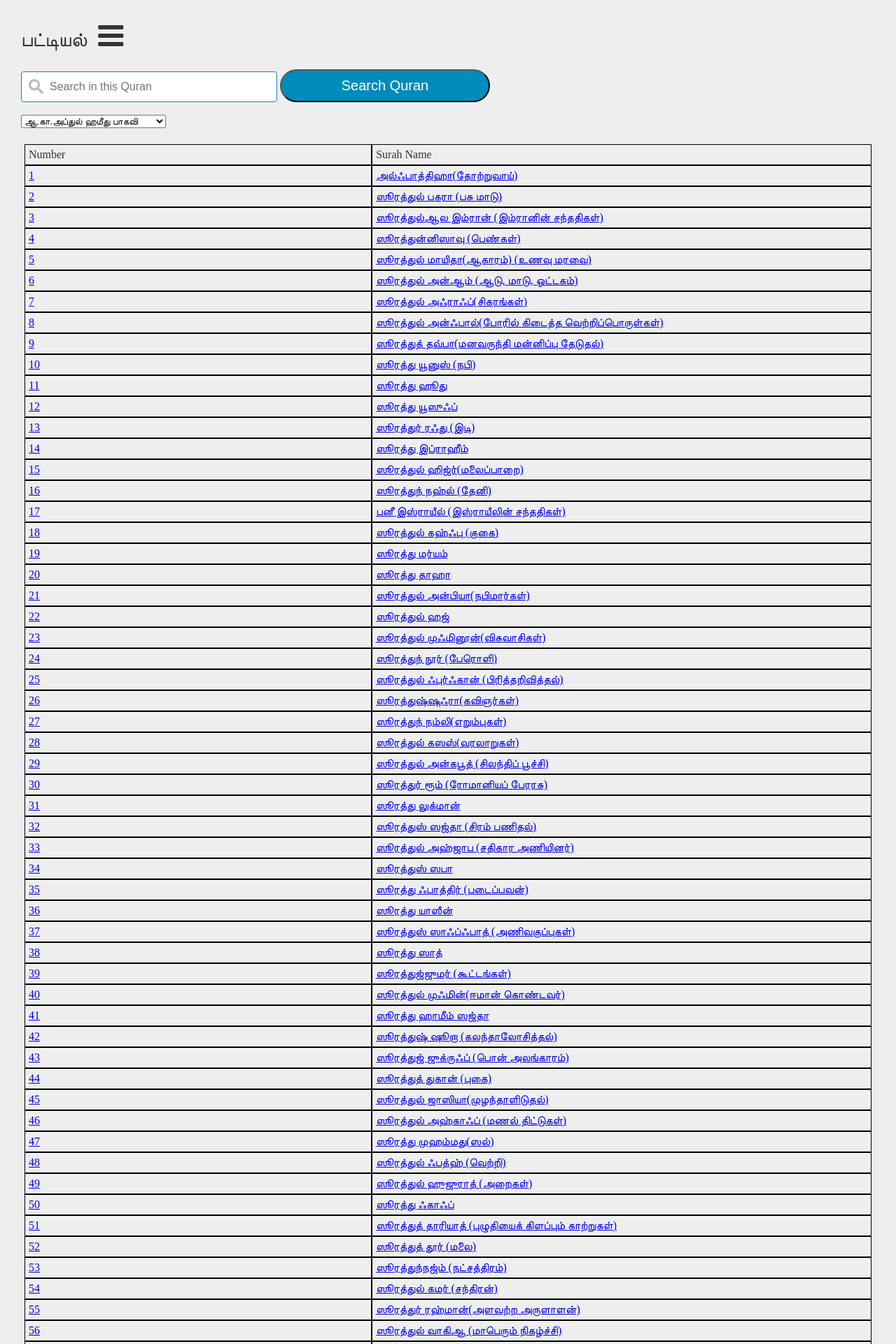
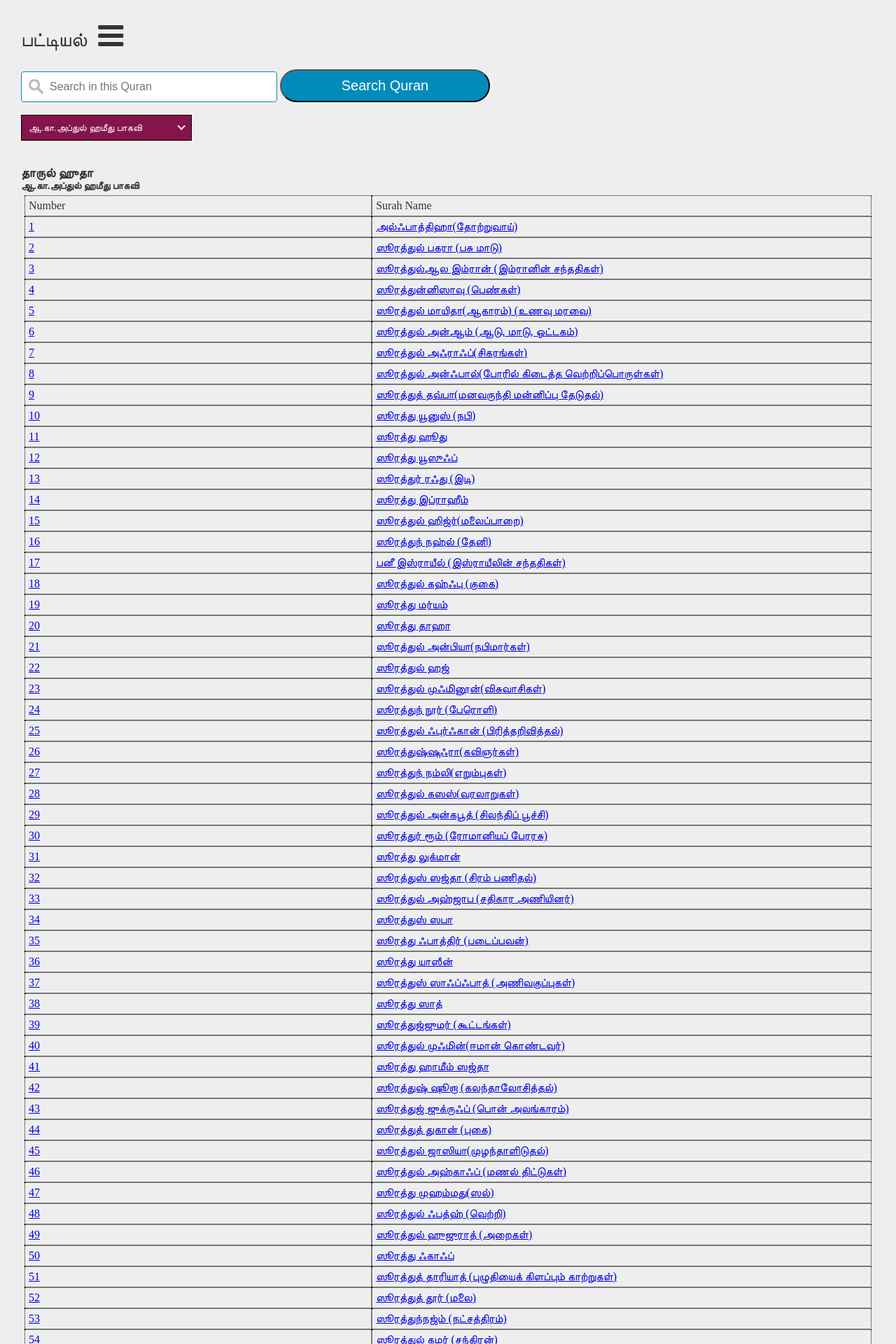
Before and after one commit to codeforweb/tamilislam, a Jekyll site: the page built from pages/alquran/index.html, in a window 1280 px wide. Shown: the top 1920 px of the page at 70% size. Built offline with Jekyll 4.4.1, drawn with Linux system fonts in a browser that asks for light colours.

Commit message:
add styling for select

```diff
--- a/_includes/header.html
+++ b/_includes/header.html
@@ -1,5 +1,7 @@
 <head>
 	<link rel="stylesheet" href="{{ site.baseurl }}/css/layout.css">
+
+	<link rel="stylesheet" href="{{ site.baseurl }}/css/select.css">
 
 	<link rel="shortcut icon" href="/favicon.ico" type="image/x-icon">
 	<link rel="icon" href="/favicon.ico" type="image/x-icon">
--- a/css/layout.css
+++ b/css/layout.css
@@ -192,7 +192,7 @@
       display: table-cell;
       padding: 5px;
       width: 150px;
-      border: #000000 solid 1px;
+      border: #000000 dotted 1px;
       margin: 5px;
     }
 input[type=text]{
--- /dev/null
+++ b/css/select.css
@@ -0,0 +1,143 @@
+/**
+ * Styles for the wrapping element and
+ * the custom down arrow / background
+ */
+
+.select {
+  background-color: #85144b;
+  position: relative;
+  width: 20%;
+}
+
+.select:after,
+.select:before {
+  bottom: 0;
+  content: "";
+  pointer-events: none;
+  position: absolute;
+  top: 0;
+}
+
+.select:before {
+  right: 0;
+  width: 1.85em;
+}
+
+.select:after {
+  border-bottom: 2px solid #fff;
+  border-right: 2px solid #fff;
+  height: .5em;
+  margin: auto;
+  right: .75em;
+  transform-origin: center right;
+  transform: rotate(45deg);
+  width: .5em;
+  z-index: 2;
+}
+
+.select:focus-within:before {
+  background-color: #015f9f;
+}
+
+/**
+ * Target only select elements that are
+ * child elements of the custom style.
+ * These styles could really mess up other
+ * selects that aren't within the parent wrapper.
+ */
+.select select {
+  -moz-appearance: none;
+  -webkit-appearance: none;
+  appearance: none;
+  background: transparent;
+  box-shadow: none;
+  border-radius: 0;
+  border: 1px solid #000;
+  color: #fff;
+  line-height: normal;
+  max-width: 100%;
+  padding: .75em 2em .75em .75em;
+  width: 100%;
+}
+
+/*.select select:focus-visible*/
+.select select:-moz-focusring {
+  color: transparent;
+  text-shadow: 0 0 0 #fff;
+}
+
+.select select:focus {
+  border-color: #015f9f;
+  box-shadow: inset 0 0 0 1px #015f9f, 0 0 0 2px #015f9f;
+  outline: none;
+}
+
+.select select:disabled {
+  color: rgba(255,255,255,.75);
+  cursor: not-allowed;
+  opacity: .75;
+}
+
+.select select:invalid {
+  background: darkred;
+}
+
+/* firefox will change the background of options to
+   match the select's background. */
+.select select:invalid option {
+  background: lightgrey;
+}
+
+/**
+ * 1. remove background focus style from IE11 while keeping
+ *    focus style available on option elements
+ * 2. remove the default down arrow in IE/Edge
+ */
+.select select::-ms-value {
+  background: transparent; /* 1 */
+}
+
+.select select::-ms-expand {
+  display: none; /* 2 */
+}
+
+
+/**
+ * Child elements of the select
+ */
+.select select:focus option:not(:disabled),
+.select select:focus optgroup:not(:disabled) {
+  color: #111;
+  text-shadow: none;
+}
+
+.select option:disabled,
+.select optgroup:disabled {
+  color: rgba(50,50,50,.75);
+}
+
+
+/**
+ * Support for rtl text, explicit support for Arabic and Hebrew
+ * credit: https://twitter.com/aardrian/status/1075587790656675840
+ */
+[dir="rtl"] .select:before ,
+:root:lang(ar) .select:before,
+:root:lang(iw) .select:before {
+  left: 0;
+  right: auto;
+}
+
+[dir="rtl"] .select:after ,
+:root:lang(ar) .select:after,
+:root:lang(iw) .select:after {
+  left: .5em;
+  right: auto;
+}
+
+
+[dir="rtl"] .select select,
+:root:lang(ar) .select select,
+:root:lang(iw) .select select {
+  padding: .75em .75em .75em 2em;
+}
--- a/pages/alquran/index.html
+++ b/pages/alquran/index.html
@@ -6,8 +6,8 @@
 				<input type="text" id="ayath" placeholder="Search in this Quran">
 				<button class="searchBtn" onClick="searchQuranIndex()">Search Quran</button>
 				<br><br>
-
-	<select id="langCode">
+	<div class="select">
+		<select id="langCode" required>
 			<option value="1">Arabic</option>
 			<!-- <option value="2">English-Transliteration</option> -->
 			<option value="3">Muhammad Muhsin Khan</option>
@@ -18,6 +18,8 @@
 			<option value="6">டாக்டர். முஹம்மது ஜான்</option>
 			<option value="11">Urdhu - Muhammad Junagarhi</option>
 		</select>
+	</div>
+
 	<br><br>
 
 
--- a/pages/alquran/lang.json
+++ b/pages/alquran/lang.json
@@ -61,7 +61,7 @@
             "DatabaseID": "8",
             "Language": "English",
             "Orientation": "LTR",
-            "Name":"Rawwad Center"
+            "Name":"Rawwad Center",
             "Translator": ""
         },
         {
```
Lines whose indentation alone changed are shown as unchanged.
